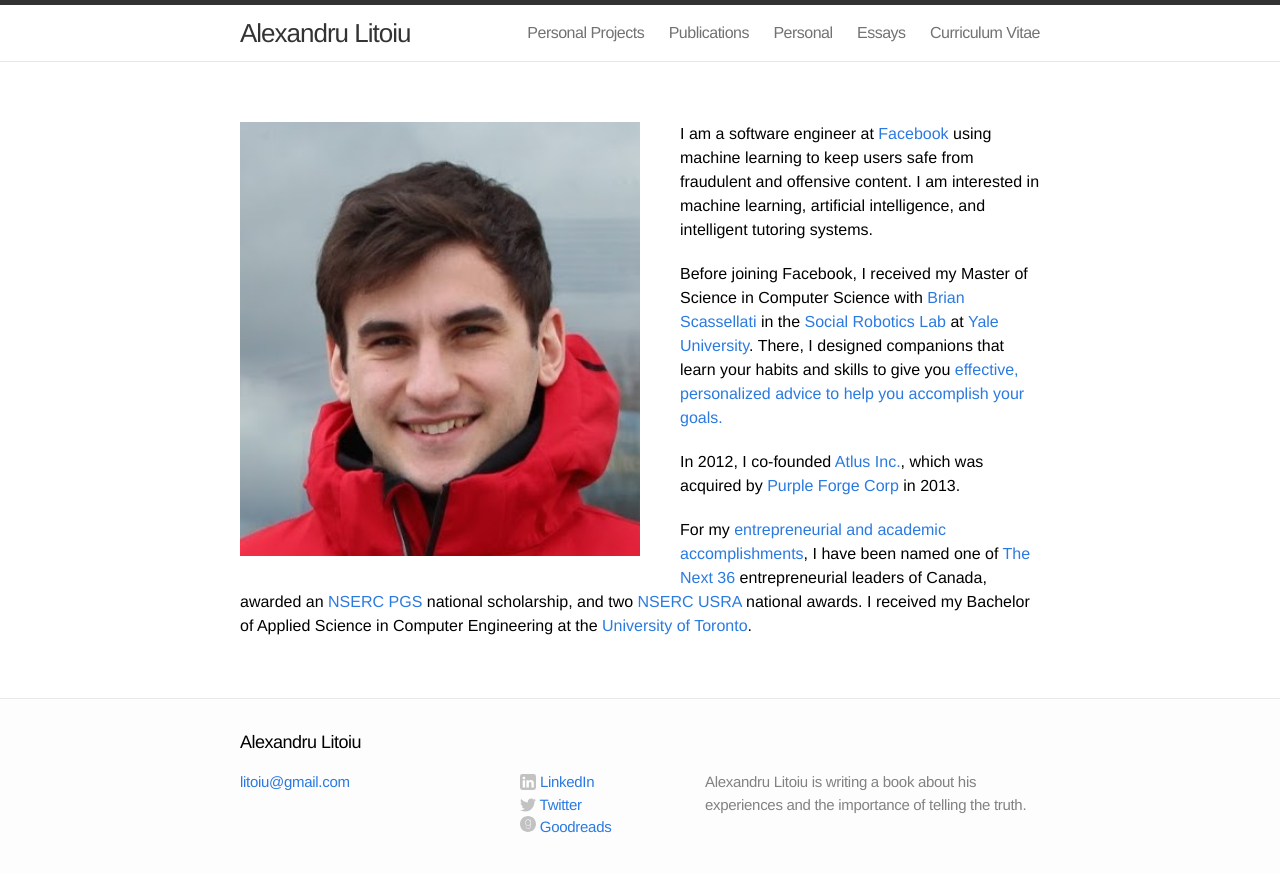
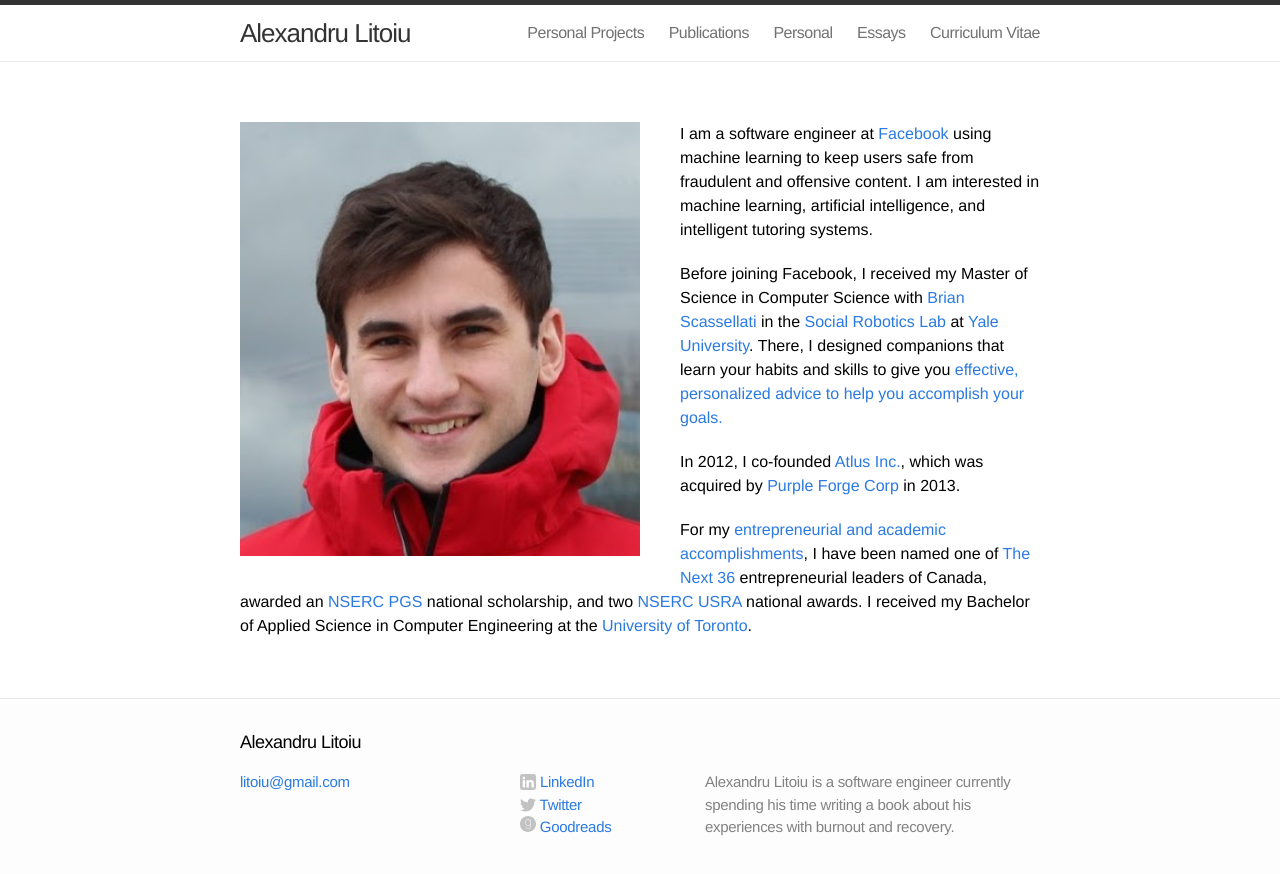
Before and after one commit to alitoiu/alitoiu.github.io, a Jekyll site: the page built from index.md, in a window 1280 px wide. Shown: the top 874 px of the page. Built offline with Jekyll 4.4.1, drawn with Linux system fonts in a browser that asks for light colours.

Commit message:
changed footer text

```diff
--- a/_config.yml
+++ b/_config.yml
@@ -1,7 +1,7 @@
 # Site settings
 title: Alexandru Litoiu
 email: litoiu@gmail.com
-description: "Alexandru Litoiu is writing a book about his experiences and the importance of telling the truth."
+description: "Alexandru Litoiu is a software engineer currently spending his time writing a book about his experiences with burnout and recovery."
 baseurl: ""
 url: "http://alitoiu.com"
 twitter_username: alitoiu
```
